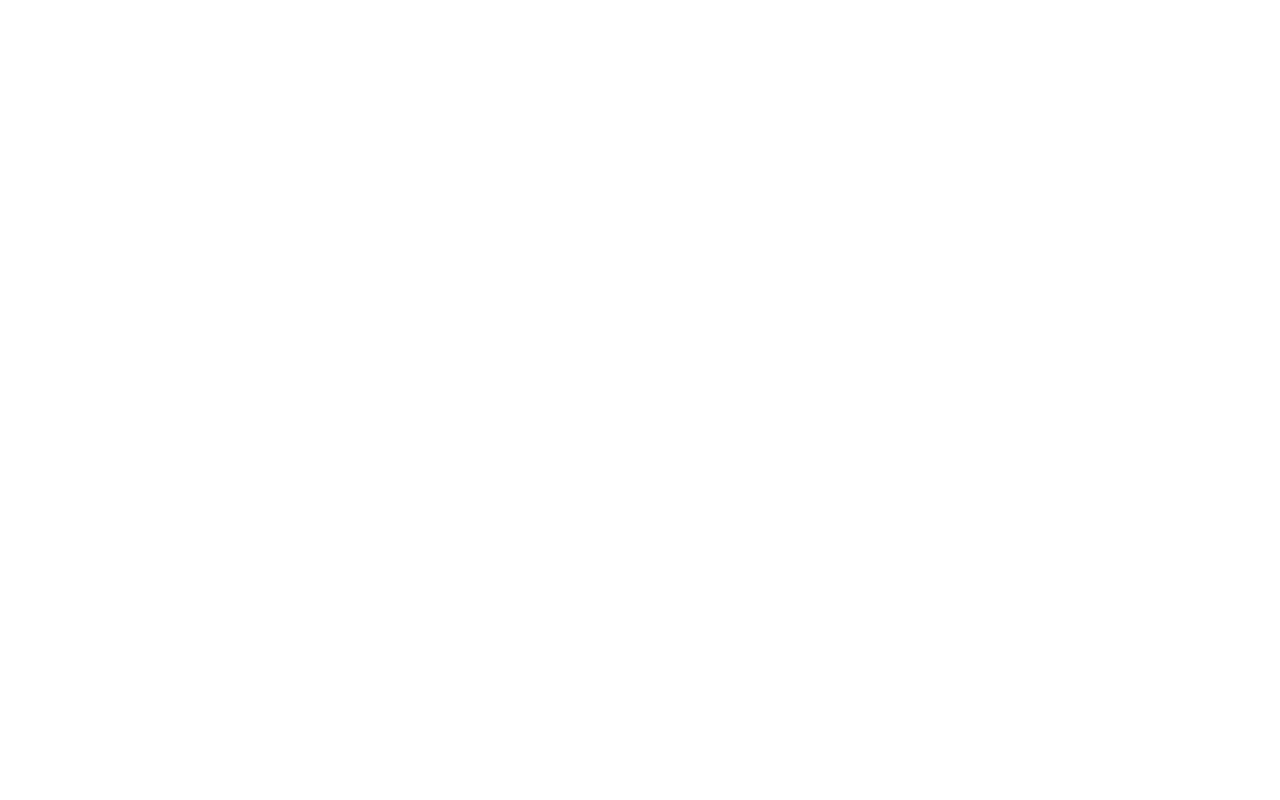
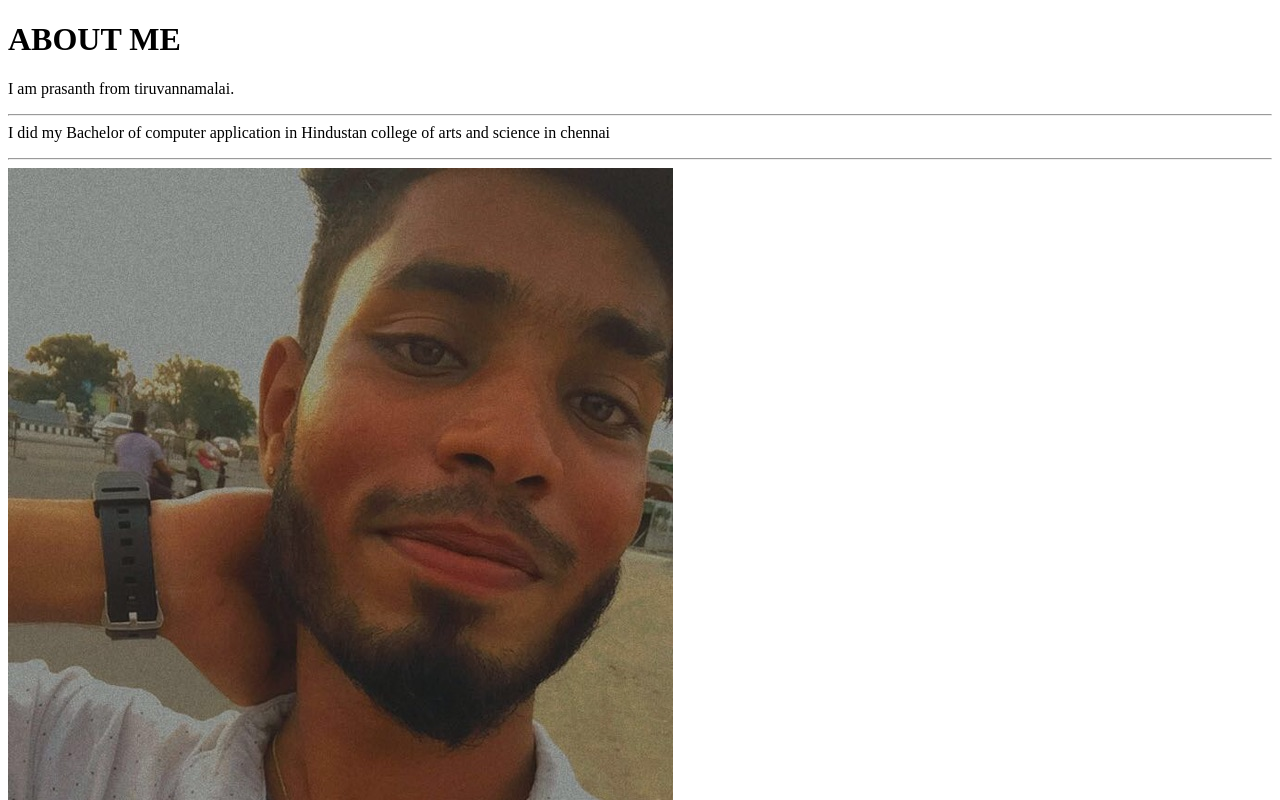
Before and after one commit to Patrick3330/HTML-Repo, a plain HTML site: page Day 1/Day 1.html in a window 1280 px wide. Shown: the top 800 px of the page. Drawn offline with Linux system fonts and the light colour scheme.

Commit message:
Day 1 Example

```diff
--- a/Day 1/Day 1.html
+++ b/Day 1/Day 1.html
@@ -1,11 +1,12 @@
 <!DOCTYPE html>
-<html lang="en">
+<html>
 <head>
-    <meta charset="UTF-8">
-    <meta name="viewport" content="width=device-width, initial-scale=1.0">
-    <title>Document</title>
+    <title>Prasanth.G</title>
+    <h1>ABOUT ME</h1>
 </head>
 <body>
-
+    <p>I am prasanth from tiruvannamalai.<br><hr>I did my Bachelor of computer application in Hindustan college of arts and science in chennai</p>
+    <hr>
+    <img src="prasanth.jpeg"
 </body>
 </html>
```
Also changed, not shown: Day 1/prasanth.jpeg (added).
